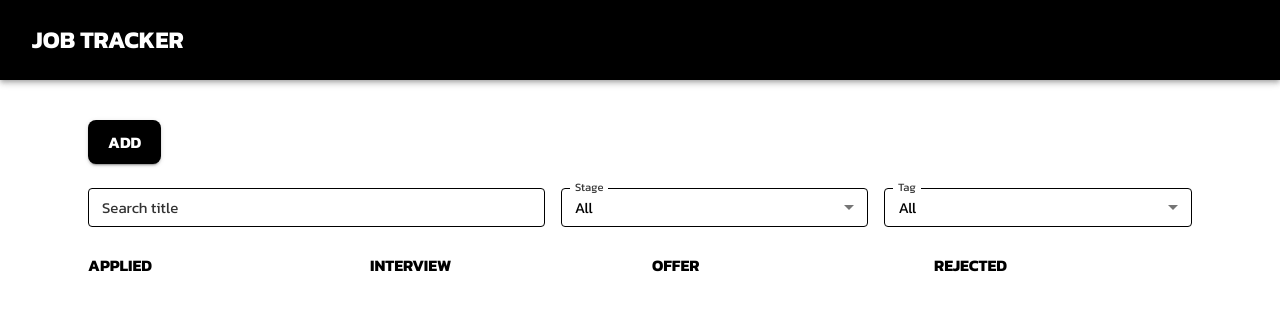
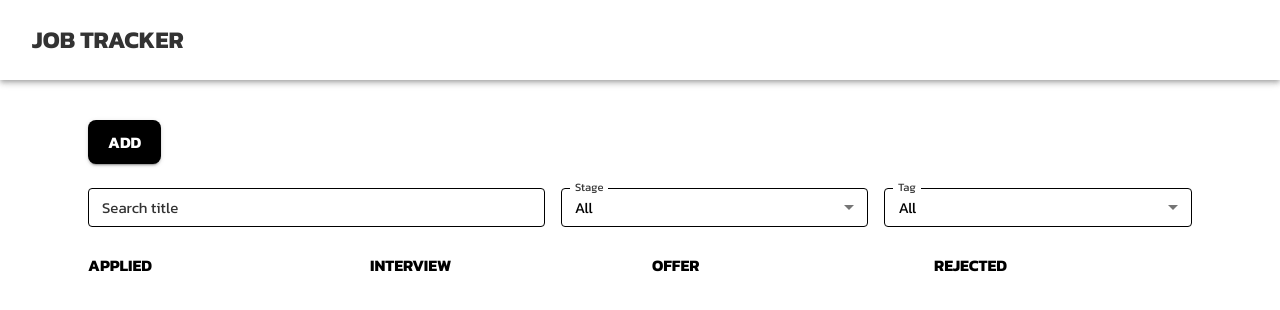
Before and after one commit to minimalnomad/job-crm, a React (Vite) app: page / in a window 1280 px wide. Shown: the top 310 px of the page. Built offline with nearby package versions, Linux system fonts and the light colour scheme.

Commit message:
style: update nav bar

```diff
--- a/src/App.tsx
+++ b/src/App.tsx
@@ -18,7 +18,15 @@ export default function App() {
   return (
     <ThemeProvider theme={theme}>
       <CssBaseline />
-      <AppBar position="static" sx={{ p: 1, mb: 2 }}>
+      <AppBar
+        position="static"
+        sx={{
+          p: 1,
+          mb: 2,
+          backgroundColor: theme.palette.secondary.main,
+          color: theme.palette.text.secondary,
+        }}
+      >
         <Toolbar>
           <Typography variant="h5">JOB TRACKER</Typography>
         </Toolbar>
```
